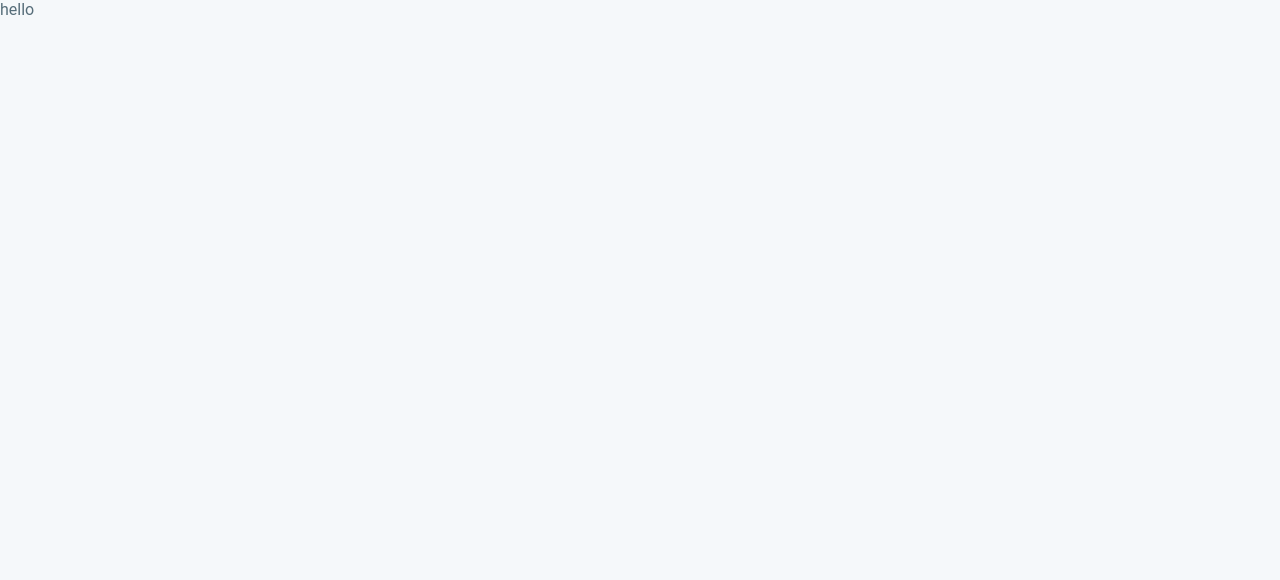
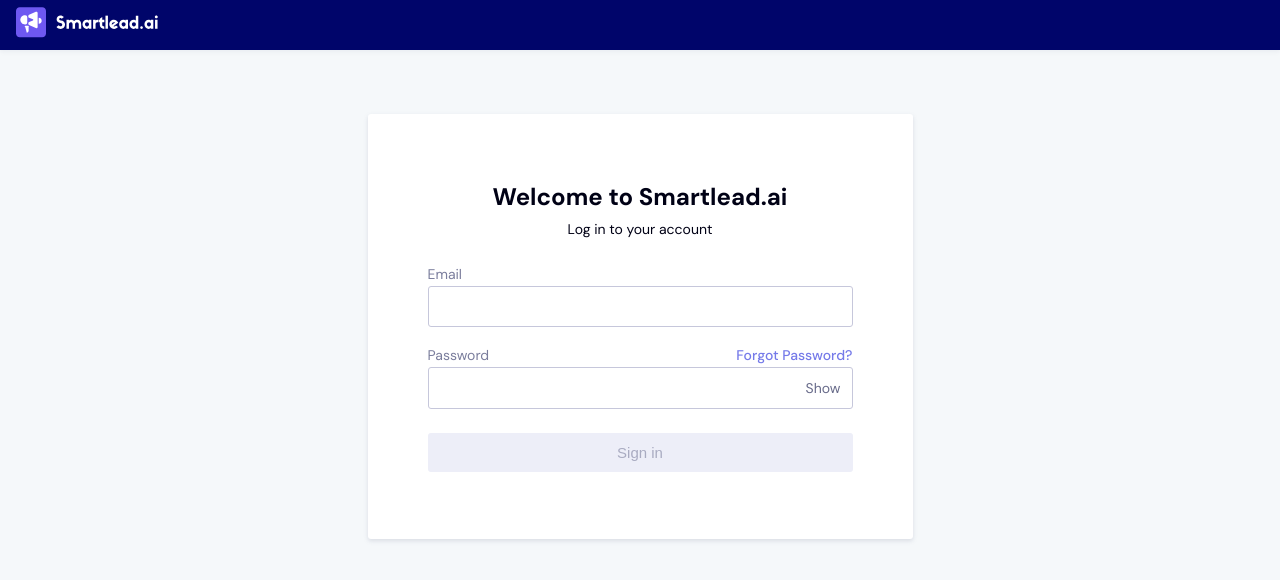
Before and after one commit to hrushi-thorat/smartlead, a Vue app: page / in a window 1280 px wide. Shown: the top 580 px of the page. Built offline with nearby package versions, Linux system fonts and the light colour scheme.

Commit message:
Added: login page UI with show hide password

```diff
--- a/public/index.html
+++ b/public/index.html
@@ -1,15 +1,25 @@
 <!DOCTYPE html>
 <html lang="">
   <head>
-    <meta charset="utf-8">
-    <meta http-equiv="X-UA-Compatible" content="IE=edge">
-    <meta name="viewport" content="width=device-width,initial-scale=1.0">
-    <link rel="icon" href="<%= BASE_URL %>favicon.ico">
+    <meta charset="utf-8" />
+    <meta http-equiv="X-UA-Compatible" content="IE=edge" />
+    <meta name="viewport" content="width=device-width,initial-scale=1.0" />
+    <link rel="icon" href="<%= BASE_URL %>favicon.ico" />
+    <link rel="preconnect" href="https://fonts.googleapis.com" />
+    <link rel="preconnect" href="https://fonts.gstatic.com" crossorigin />
+    <link
+      href="https://fonts.googleapis.com/css2?family=DM+Sans:opsz,wght@9..40,100;9..40,200;9..40,300;9..40,400;9..40,500;9..40,600;9..40,700;9..40,800;9..40,900&family=Nunito:wght@300;400;500;600;700&family=Space+Grotesk:wght@300;400;500;600;700&display=swap"
+      rel="stylesheet"
+    />
     <title><%= htmlWebpackPlugin.options.title %></title>
   </head>
   <body>
     <noscript>
-      <strong>We're sorry but <%= htmlWebpackPlugin.options.title %> doesn't work properly without JavaScript enabled. Please enable it to continue.</strong>
+      <strong
+        >We're sorry but <%= htmlWebpackPlugin.options.title %> doesn't work
+        properly without JavaScript enabled. Please enable it to
+        continue.</strong
+      >
     </noscript>
     <div id="app"></div>
     <!-- built files will be auto injected -->
--- a/src/assets/style/scss/global.scss
+++ b/src/assets/style/scss/global.scss
@@ -17,4 +17,5 @@
     font-family: Roboto, Helvetica, Arial, sans-serif;
     -webkit-font-smoothing: antialiased;
     -moz-osx-font-smoothing: grayscale;
+    font-family: 'DM Sans', sans-serif;
   }
--- a/src/components/AppHeader.vue
+++ b/src/components/AppHeader.vue
@@ -15,7 +15,13 @@
     display: flex;
     align-items: center;
     justify-content: space-between;
-    height: 50px;
+    max-height: 50px;
+    width: 100%;
+    position: fixed;
+    top: 0;
+    left: 0;
+    right: 0;
+    padding:24px 16px;
     background: #00056A;
     box-shadow: 0px 2px 4px 0px rgba(141, 143, 169, 0.10);
 }
--- a/src/views/LoginView.vue
+++ b/src/views/LoginView.vue
@@ -1,13 +1,172 @@
 <template>
-  hello
+  <div class="sl--login__wrapper">
+    <app-header></app-header>
+    <div class="sl--login__main-body-wrapper">
+      <div class="sl--login__form-card-wrapper">
+        <div class="sl--login__form-card-header">
+          <h4 class="sl--login__form-card-heading">Welcome to Smartlead.ai</h4>
+          <p class="sl--login__form-card-subheading">Log in to your account</p>
+        </div>
+        <div class="sl--login__form-card-inputs-wrapper">
+          <div class="sl--login__form-input-wrapper">
+            <label for="user-email">Email</label>
+            <input
+              id="user-email"
+              type="email"
+              class="login-input email-input"
+            />
+          </div>
+          <div class="sl--login__form-input-wrapper">
+            <div class="sl--login__form-label-wrapper">
+              <label for="user-password">Password</label>
+              <span class="forget-password">Forgot Password?</span>
+            </div>
+            <div class="input-wrapper">
+              <input
+                id="user-password"
+                :type="showPassword ?'text' :'password'"
+
+                ref="password"
+              />
+              <span class="show-button" @click="showHidePassword">{{showPassword ? 'Hide' : 'Show'}}</span>
+            </div>
+          </div>
+        </div>
+        <button class="sl--login__form-card-submit-button">Sign in</button>
+      </div>
+    </div>
+  </div>
 </template>
 
 <script>
+import AppHeader from "@/components/AppHeader.vue";
 export default {
-
+  components: {
+    AppHeader,
+  },
+  data(){
+return{
+  showPassword :false
 }
+  },
+  methods:{
+    showHidePassword(){
+      this.showPassword = this.$refs.password.type === 'password' ? true :false
+    }
+  }
+};
 </script>
 
-<style>
-
+<style lang="scss">
+.sl--login__wrapper {
+  .sl--login__main-body-wrapper {
+    margin: 114px;
+    .sl--login__form-card-wrapper {
+      margin: auto;
+      padding: 67px 60px;
+      border-radius: 3px;
+      background: #fff;
+      box-shadow: 0px 2px 4px 0px rgba(141, 143, 169, 0.25);
+      display: flex;
+      flex-direction: column;
+      gap: 24px;
+      width: 545px;
+    }
+  }
+}
+.sl--login__form-card-header {
+  display: flex;
+  flex-direction: column;
+  align-items: center;
+  justify-content: center;
+  gap: 8px;
+  color: #000115;
+  text-align: center;
+  font-style: normal;
+  line-height: normal;
+  .sl--login__form-card-heading {
+    font-size: 24px;
+    font-weight: 700;
+  }
+  .sl--login__form-card-subheading {
+    font-size: 14px;
+    font-weight: 400;
+  }
+}
+.sl--login__form-card-inputs-wrapper {
+  display: flex;
+  flex-direction: column;
+  gap: 16px;
+  .sl--login__form-input-wrapper {
+    display: flex;
+    flex-direction: column;
+    label {
+      font-weight: 400;
+      line-height: 24px;
+      color: #7a7d9c;
+      font-size: 14px;
+    }
+    .login-input {
+      border-radius: 3px;
+      border: 1px solid #c6c7db;
+      background: #fff;
+      padding: 11px;
+      font-weight: 400;
+      font-size: 15px;
+      color: #000115;
+      outline: none !important;
+    }
+    .sl--login__form-label-wrapper {
+      display: flex;
+      width: 100%;
+      justify-content: space-between;
+      align-items: center;
+      .forget-password {
+        font-weight: 500;
+        font-size: 14px;
+        color: #757ae9;
+        cursor:pointer;
+        user-select: none;
+      }
+    }
+  }
+}
+.sl--login__form-card-submit-button {
+  width: 100%;
+  padding: 7px 14px;
+  border-radius: 3px;
+  background: #edeef8;
+  color: #a9abc1;
+  text-align: center;
+  font-size: 15px;
+  font-style: normal;
+  font-weight: 500;
+  line-height: 25px;
+  border: none;
+  cursor: pointer;
+}
+.input-wrapper{
+  border-radius: 3px;
+      border: 1px solid #c6c7db;
+      background: #fff;
+      padding: 11px;
+      font-weight: 400;
+      font-size: 15px;
+      color: #000115;
+      display: flex;
+      align-items: center;
+      justify-content: space-between;
+      input{
+        height: 100%;
+        width: 100%;
+        border: none;
+        outline: none !important;
+        flex:1;
+      }
+      .show-button{
+        color: #686B8A;
+        font-size: 14px;
+        cursor:pointer;
+      }
+}
 </style>
```
Also changed, not shown: src/layouts/AppLayout.vue (+6 -7 lines).
